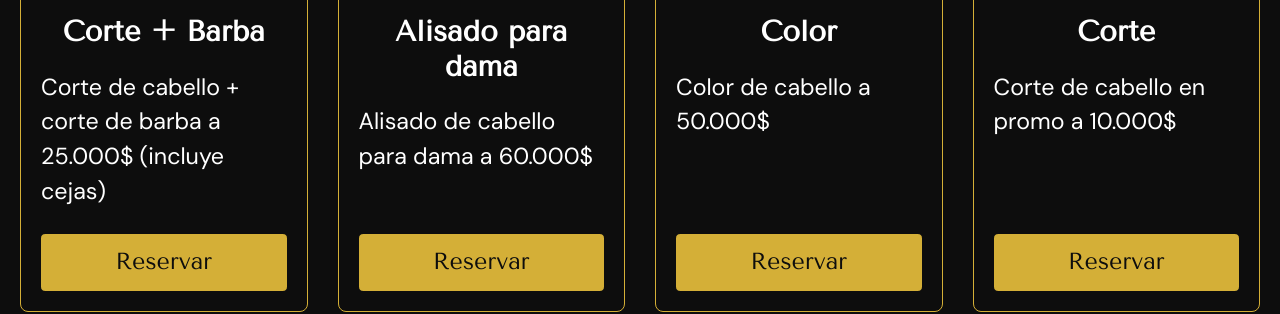
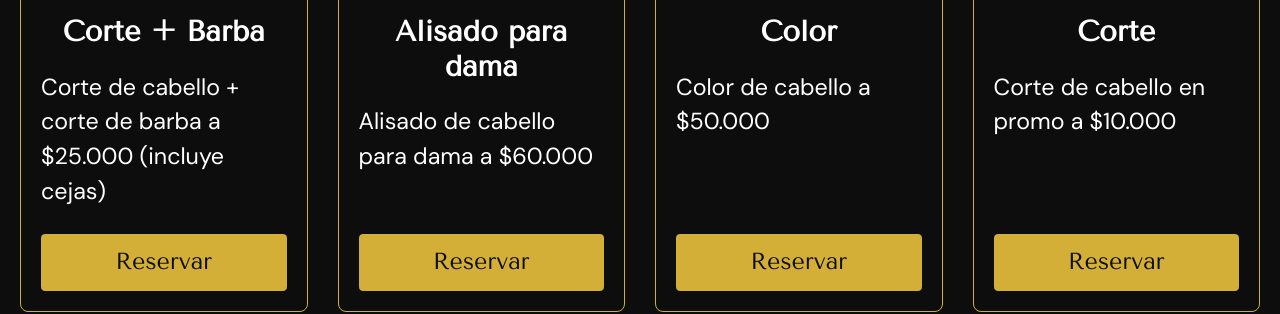
Before and after one commit to jonathanrose14/Barberiadragon2, a website: page pages/ofertas.html in a window 1280 px wide. Shown: the part 632-946 px from the top of the page. Drawn offline with nearby package versions, Linux system fonts and the light colour scheme.

Commit message:
style: unifica formato de precios y limpia detalles de HTML, README y package.json

```diff
--- a/pages/ofertas.html
+++ b/pages/ofertas.html
@@ -48,7 +48,7 @@
                     alt="Barbero recortando con tijera el cabello de un hombre con barba, de perfil">
                 <div class="card-body">
                     <h2 class="card-title titulo-tarjeta">Corte + Barba</h2>
-                    <p class="card-text">Corte de cabello + corte de barba a 25.000$ (incluye cejas)</p>
+                    <p class="card-text">Corte de cabello + corte de barba a $25.000 (incluye cejas)</p>
                     <button type="button" class="btn btn-dragon mt-auto" data-bs-toggle="modal"
                         data-bs-target="#reservaModal">
                         Reservar
@@ -60,7 +60,7 @@
                     alt="Peluquera recortando con tijera las puntas de un cabello largo, oscuro y alisado">
                 <div class="card-body">
                     <h2 class="card-title titulo-tarjeta">Alisado para dama</h2>
-                    <p class="card-text">Alisado de cabello para dama a 60.000$</p>
+                    <p class="card-text">Alisado de cabello para dama a $60.000</p>
                     <button type="button" class="btn btn-dragon mt-auto" data-bs-toggle="modal"
                         data-bs-target="#reservaModal">
                         Reservar
@@ -72,7 +72,7 @@
                     alt="Joven con el cabello teñido de color platinado y degradado a los costados, sentado en la barbería">
                 <div class="card-body">
                     <h2 class="card-title titulo-tarjeta">Color</h2>
-                    <p class="card-text">Color de cabello a 50.000$</p>
+                    <p class="card-text">Color de cabello a $50.000</p>
                     <button type="button" class="btn btn-dragon mt-auto" data-bs-toggle="modal"
                         data-bs-target="#reservaModal">
                         Reservar
@@ -84,7 +84,7 @@
                     alt="Barbero cortando con tijera y peine el cabello de un hombre con barba">
                 <div class="card-body">
                     <h2 class="card-title titulo-tarjeta">Corte</h2>
-                    <p class="card-text">Corte de cabello en promo a 10.000$</p>
+                    <p class="card-text">Corte de cabello en promo a $10.000</p>
                     <button type="button" class="btn btn-dragon mt-auto" data-bs-toggle="modal"
                         data-bs-target="#reservaModal">
                         Reservar
@@ -129,7 +129,7 @@
         <nav aria-label="Redes sociales">
             <ul>
                 <li><a href="https://www.instagram.com/" target="_blank" rel="noopener noreferrer"><img
-                            src="../assets/instagram.png" alt="Logo de Instagram"> Instagram</a></li>
+                            src="../assets/instagram.png" alt="Logo de Instagram">Instagram</a></li>
                 <li><a href="https://www.facebook.com/" target="_blank" rel="noopener noreferrer"><img
                             src="../assets/facebook.png" alt="Logo de Facebook">Facebook</a></li>
                 <li><a href="https://www.tiktok.com/" target="_blank" rel="noopener noreferrer"><img
```
Also changed, not shown: index.html (+3 -5 lines), package.json (+3 -6 lines), pages/contacto.html (+1 -1 lines), pages/menu.html (+3 -5 lines), pages/nosotros.html (+1 -1 lines), README.md.
